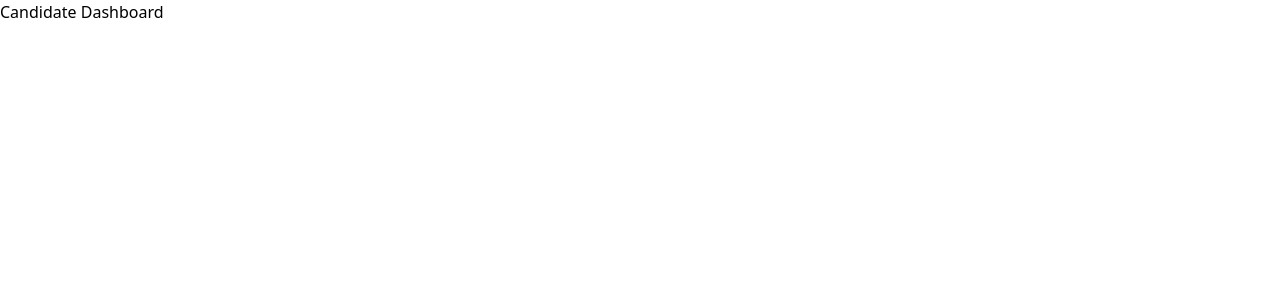
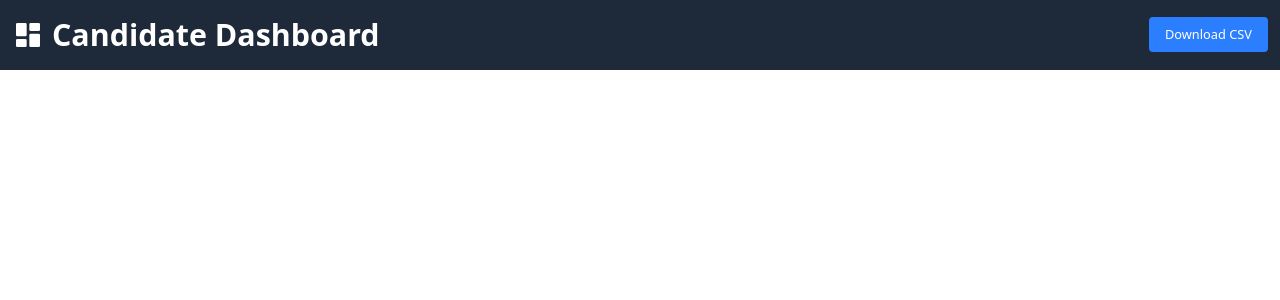
Before and after one commit to Mrtee160561051/CandidateDashboard, a React (Vite) app in the folder candidate-dashboard/: page / in a window 1280 px wide. Shown: the top 300 px of the page. Built offline with nearby package versions, Linux system fonts and the light colour scheme.

Commit message:
feat: Add dashboard header styles and layout

```diff
--- /dev/null
+++ b/candidate-dashboard/public/dashboard.jsx
@@ -0,0 +1,3 @@
+export function Dashboard(props) {
+	return (<svg width="24" height="24" viewBox="0 0 24 24" {...props}><path fill="currentColor" d="M3 12a1 1 0 0 0 1 1h6a1 1 0 0 0 1-1V4a1 1 0 0 0-1-1H4a1 1 0 0 0-1 1zm0 8a1 1 0 0 0 1 1h6a1 1 0 0 0 1-1v-4a1 1 0 0 0-1-1H4a1 1 0 0 0-1 1zm10 0a1 1 0 0 0 1 1h6a1 1 0 0 0 1-1v-8a1 1 0 0 0-1-1h-6a1 1 0 0 0-1 1zm1-17a1 1 0 0 0-1 1v4a1 1 0 0 0 1 1h6a1 1 0 0 0 1-1V4a1 1 0 0 0-1-1z"/></svg>);
+}
--- a/candidate-dashboard/src/App.jsx
+++ b/candidate-dashboard/src/App.jsx
@@ -1,12 +1,16 @@
-
+import { Dashboard } from "../public/dashboard"
 
 function App() {
 
 
   return (
     <>
-      <header>
-        <h1>Candidate Dashboard</h1>
+      <header className="flex justify-between items-center p-3 bg-gray-800 text-white">
+        <div className="flex items-center gap-2">
+          <Dashboard width="2em" height="2em" />
+          <h1 className="font-bold text-[min(2em,3.8vmin)]">Candidate Dashboard</h1>
+        </div>
+        <button className="bg-blue-500 text-white px-4 py-2 rounded text-[min(0.8em,2.8vmin)]">Download CSV</button>
       </header>
     </>
   )
```
